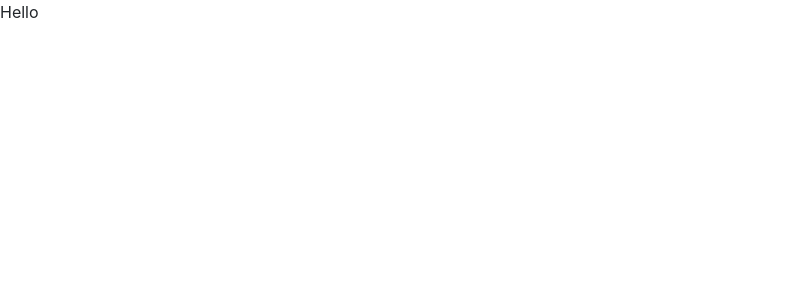
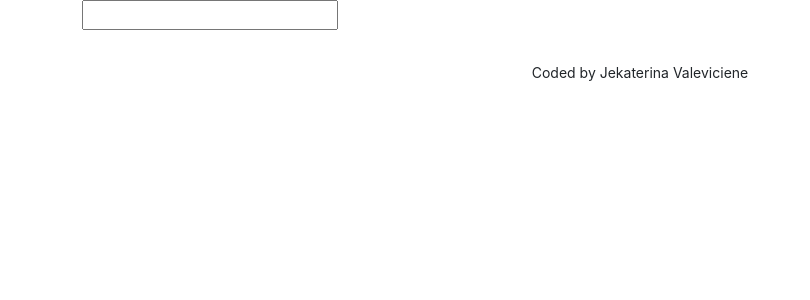
Before and after one commit to JK932-coder/dictionary-project, a React (Create React App) app: page / in a window 1280 px wide. Shown: the top 300 px of the page, without its empty margins (0-810 px from the left). Built offline with nearby package versions, Linux system fonts and the light colour scheme.

Commit message:
Basic search engine set up

```diff
--- a/src/App.css
+++ b/src/App.css
@@ -0,0 +1,4 @@
+.App-footer {
+    text-align: center;
+    margin: 30px 0;
+}
--- a/src/App.js
+++ b/src/App.js
@@ -1,10 +1,17 @@
 import './App.css';
-
+import Dictionary from "./Dictionary"
 function App() {
   return (
     <div className="App">
-      <header className="App-header"></header>
-    Hello
+      <div className="container">
+        <header className="App-header"></header>
+        <main>
+          <Dictionary />
+        </main>
+        <footer className="App-footer">
+          <small>Coded by Jekaterina Valeviciene</small>
+        </footer>
+      </div>
     </div>
   );
 }
--- /dev/null
+++ b/src/Dictionary.js
@@ -0,0 +1,22 @@
+import React, {useState} from "react";
+import "./Dictionary.css";
+
+
+export default function Dictionary() {
+    let [keyword,setKeyword]= useState("");
+
+    function handleKeywordChange(event){
+    setKeyword(event.target.value);
+    }
+    function search (event) {
+        event.preventDefault();
+ alert (`Searching for ${keyword} definition`);
+    }
+
+    return <div className="Dictionary">
+        <form onSubmit={search}>
+            <input type="search"onChange={handleKeywordChange}/>
+        </form>
+        </div>
+
+}
```
Also changed, not shown: src/Dictionary.css (added).
